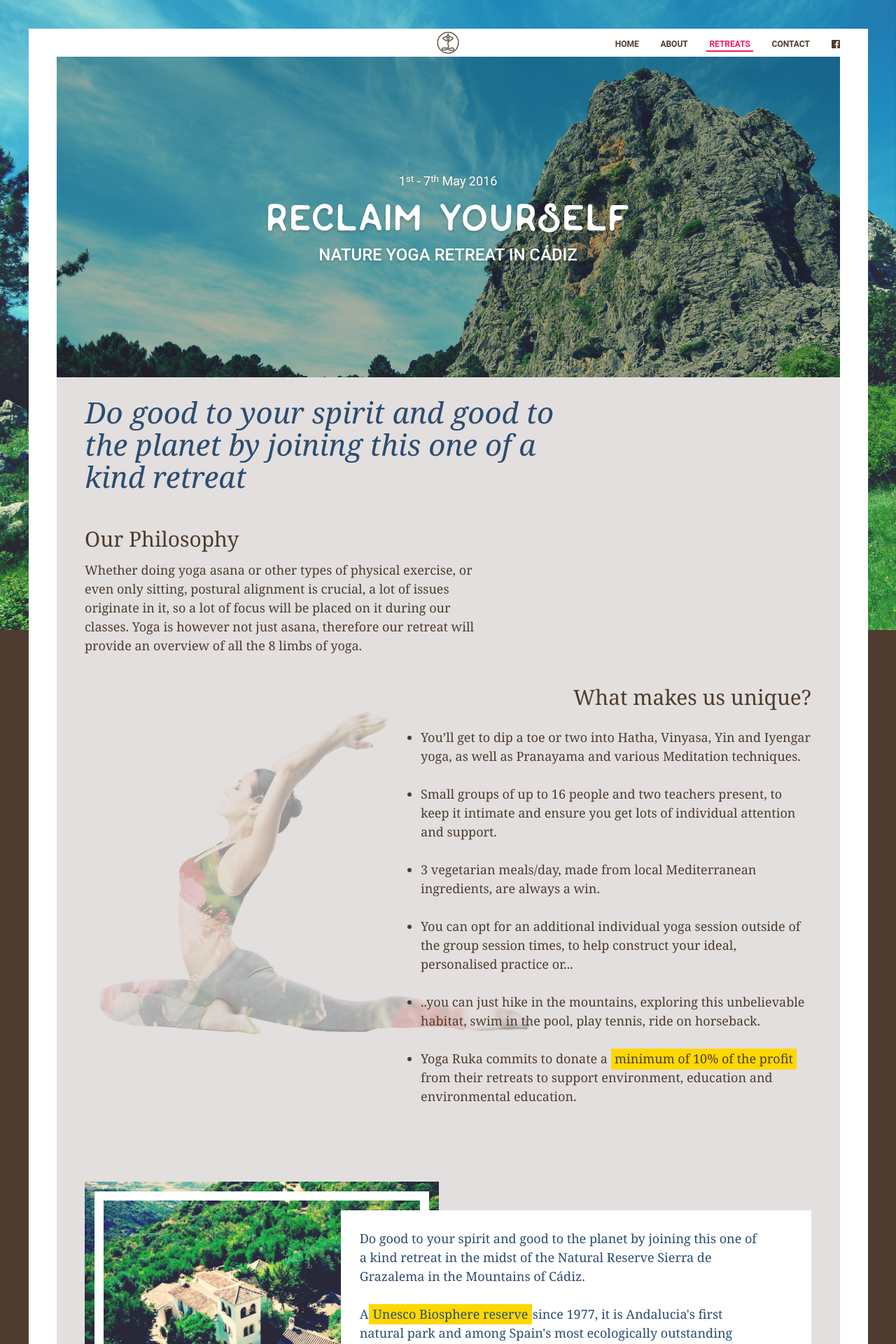
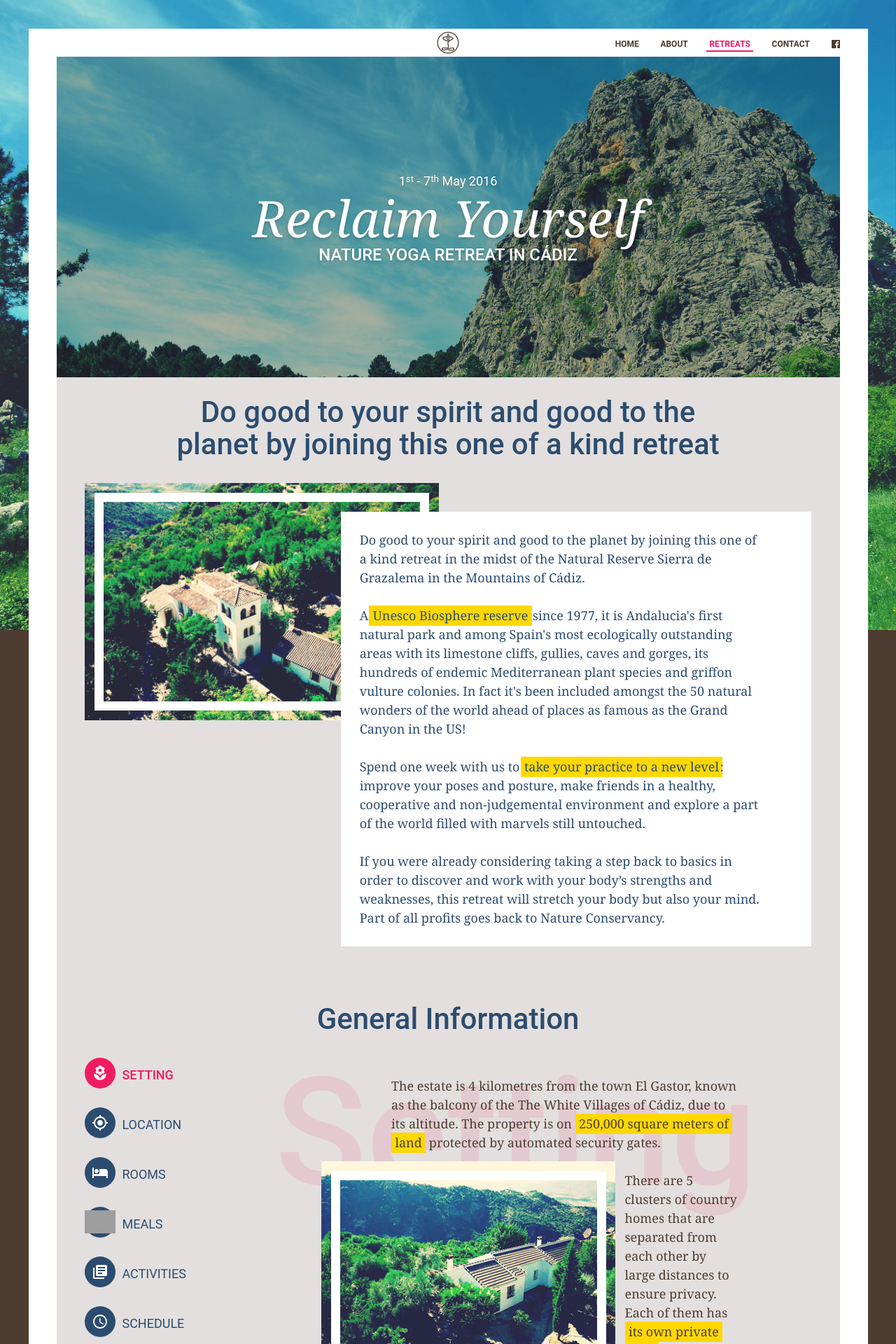
Before and after one commit to morgoe/yogaruka, a Jekyll site: the page built from retreats.html, in a window 1280 px wide. Shown: the top 1920 px of the page at 70% size. Built offline with Jekyll 4.4.1, drawn with Linux system fonts in a browser that asks for light colours; nearby versions of some CDN libraries; some of the changed text lies outside the part shown; grey boxes are pictures that could not be loaded.

Commit message:
updates to typography and retreat page layout

```diff
--- a/_sass/base/typography.scss
+++ b/_sass/base/typography.scss
@@ -19,20 +19,19 @@
 }
 h1,
 .h1 {
-	font-family: $font-special;
 	font-size: 2.5rem;
 	font-weight: normal;
+	font-style: italic;
 	text-align: center;
 	color: inherit;
-	text-transform: lowercase;
+	text-transform: capitalize;
 }
 h2,
 .h2 {
-	display: inline-block;
+	font-family: $font-sans;
 	font-size: 1.66rem;
-	font-weight: 300;
-	font-style: italic;
-	text-align: left;
+	font-weight: 500;
+	text-align: center;
 	color: $blue-45;
 	clear: both;
 	padding-bottom: 5px;
@@ -134,7 +133,9 @@
 @media (min-width: 1024px) {
 	h2 {
 		font-size: 2.33rem;
-		max-width: 39rem;
+		max-width: 45rem;
+		margin-left: auto;
+		margin-right: auto;
 	}
 	ul,
 	p {
@@ -162,15 +163,3 @@
 		top: 1px;
 	}
 }
-
-
-@font-face {
-    font-family: 'swistblnk-moabhoers';
-    src: url('/assets/fonts/moabhoers.eot');
-    src: url('/assets/fonts/moabhoers.eot?#iefix') format('embedded-opentype'),
-         url('/assets/fonts/moabhoers.woff2') format('woff2'),
-         url('/assets/fonts/moabhoers.woff') format('woff'),
-         url('/assets/fonts/moabhoers.ttf') format('ttf');
-    font-weight: normal;
-    font-style: normal;
-}
--- a/_sass/base/variables.scss
+++ b/_sass/base/variables.scss
@@ -11,9 +11,8 @@
 $mono-60:				#9f9f9f;
 
 // Typography
-$font-body:				"tk-livory", "livory", Georgia, serif;
-$font-sans:				"tk-sofia-pro", "Sofia Pro", "Sofia", "Roboto", "Segoe UI", "Helvetica Neue", Helvetica, Arial;
-$font-special:			"swistblnk-moabhoers", "tk-sofia-pro", "Sofia Pro", "Sofia", "Roboto", "Segoe UI", "Helvetica Neue", Helvetica, Arial;
+$font-body:				"livory", Georgia, serif;
+$font-sans:				"sofia-pro", "Sofia Pro", "Sofia", "Roboto", "Segoe UI", "Helvetica Neue", Helvetica, Arial;
 $font-mono:				"Monaco", "Roboto Mono", monospace;
 $font-size-xl:			20px;
 $font-size-lg:			18px;
--- a/_sass/modules/accordion.scss
+++ b/_sass/modules/accordion.scss
@@ -67,12 +67,10 @@
 				&.active {
 					cursor: default;
 					.m-accordion-icon {
-						display: none;
+						background: $pink;
 					}
 					.m-accordion-title {
-						top: 0;
-						margin-left: 0;
-						font-size: 2.66rem;
+						font-weight: 500;
 						color: $pink;
 					}
 				}
@@ -93,6 +91,7 @@
 		}
 	}
 	.m-accordion-contentTitle {
+		font-family: $font-sans;
 		font-size: 12rem;
 		font-weight: 500;
 		line-height: 1;
--- a/retreats.html
+++ b/retreats.html
@@ -19,25 +19,6 @@
 <section>
 	<h2>Do good to your spirit and good to the planet by joining this one of a kind retreat</h2>
 
-	<h3>Our Philosophy</h3>
-
-	<p>Whether doing yoga asana or other types of physical exercise, or even only sitting, postural alignment is crucial, a lot of issues originate in it, so a lot of focus will be placed on it during our classes. Yoga is however not just asana, therefore our retreat will provide an overview of all the 8 limbs of yoga.</p>
-
-	<img class="m-doubleExposure" src="/assets/images/retreat/double-exposure.jpg">
-
-	<h3 class="u-text-right">What makes us unique?</h3>
-
-	<ul class="u-pull-right list-bullets">
-		<li>You’ll get to dip a toe or two into Hatha, Vinyasa, Yin and Iyengar yoga, as well as Pranayama and various Meditation techniques.</li>
-		<li>Small groups of up to 16 people and two teachers present, to keep it intimate and ensure you get lots of individual attention and support.</li>
-		<li>3 vegetarian meals/day, made from local Mediterranean ingredients, are always a win.</li>
-		<li>You can opt for an additional individual yoga session outside of the group session times, to help construct your ideal, personalised practice or...</li>
-		<li>..you can just hike in the mountains, exploring this unbelievable habitat, swim in the pool, play tennis, ride on horseback.</li>
-		<li>Yoga Ruka commits to donate a <em>minimum of 10% of the profit</em> from their retreats to support environment, education and environmental education.</li>
-	</ul>
-</section>
-
-<section>
 	<div class="row">
 		<div class="col-sm-5 col-md-6 col-lg-7">
 			<figure>
@@ -245,6 +226,25 @@
 </section>
 
 <section>
+	<h3>Our Philosophy</h3>
+
+	<p>Whether doing yoga asana or other types of physical exercise, or even only sitting, postural alignment is crucial, a lot of issues originate in it, so a lot of focus will be placed on it during our classes. Yoga is however not just asana, therefore our retreat will provide an overview of all the 8 limbs of yoga.</p>
+
+	<img class="m-doubleExposure" src="/assets/images/retreat/double-exposure.jpg">
+
+	<h3 class="u-text-right">What makes us unique?</h3>
+
+	<ul class="u-pull-right list-bullets">
+		<li>You’ll get to dip a toe or two into Hatha, Vinyasa, Yin and Iyengar yoga, as well as Pranayama and various Meditation techniques.</li>
+		<li>Small groups of up to 16 people and two teachers present, to keep it intimate and ensure you get lots of individual attention and support.</li>
+		<li>3 vegetarian meals/day, made from local Mediterranean ingredients, are always a win.</li>
+		<li>You can opt for an additional individual yoga session outside of the group session times, to help construct your ideal, personalised practice or...</li>
+		<li>..you can just hike in the mountains, exploring this unbelievable habitat, swim in the pool, play tennis, ride on horseback.</li>
+		<li>Yoga Ruka commits to donate a <em>minimum of 10% of the profit</em> from their retreats to support environment, education and environmental education.</li>
+	</ul>
+</section>
+
+<section>
 	<h2>Prices</h2>
 
 	<div class="row">
```
Also changed, not shown: 3 other files.
